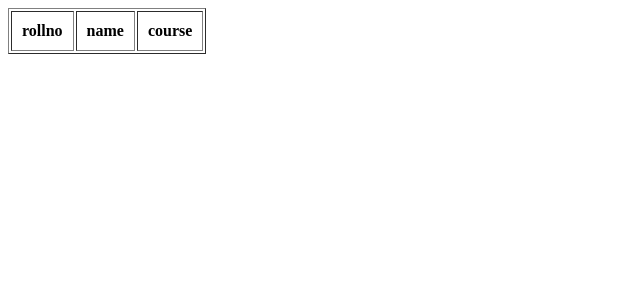
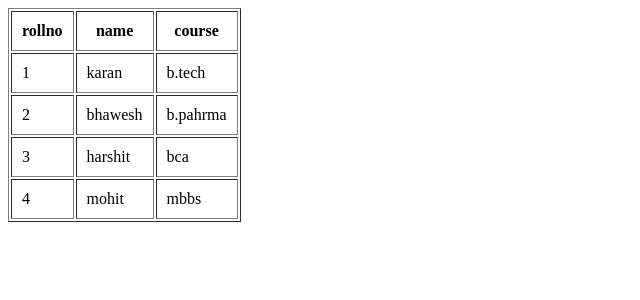
Before and after one commit to karanjoshi-kj/REACT, a React (Vite) app in the folder demo/: page / in a window 1280 px wide. Shown: the top 300 px of the page, without its empty margins (0-640 px from the left). Built offline with nearby package versions, Linux system fonts and the light colour scheme.

Commit message:
QUESTION PRATICE IN MAP FUNCTION

```diff
--- a/demo/src/components/mapfunction/QuestionPratice.jsx
+++ b/demo/src/components/mapfunction/QuestionPratice.jsx
@@ -34,6 +34,15 @@ const QuestionPratice = () => {
             </tr>
         </thead>
 
+        {/* <body> */}
+            {students.map((student , index)=>(
+                <tr key={index}>
+                    <td>{student.rollno}</td>
+                    <td>{student.name}</td>
+                    <td>{student.course}</td>
+                </tr>
+            ))}
+        {/* </body> */}
       </table>
     </div>
   )
```
